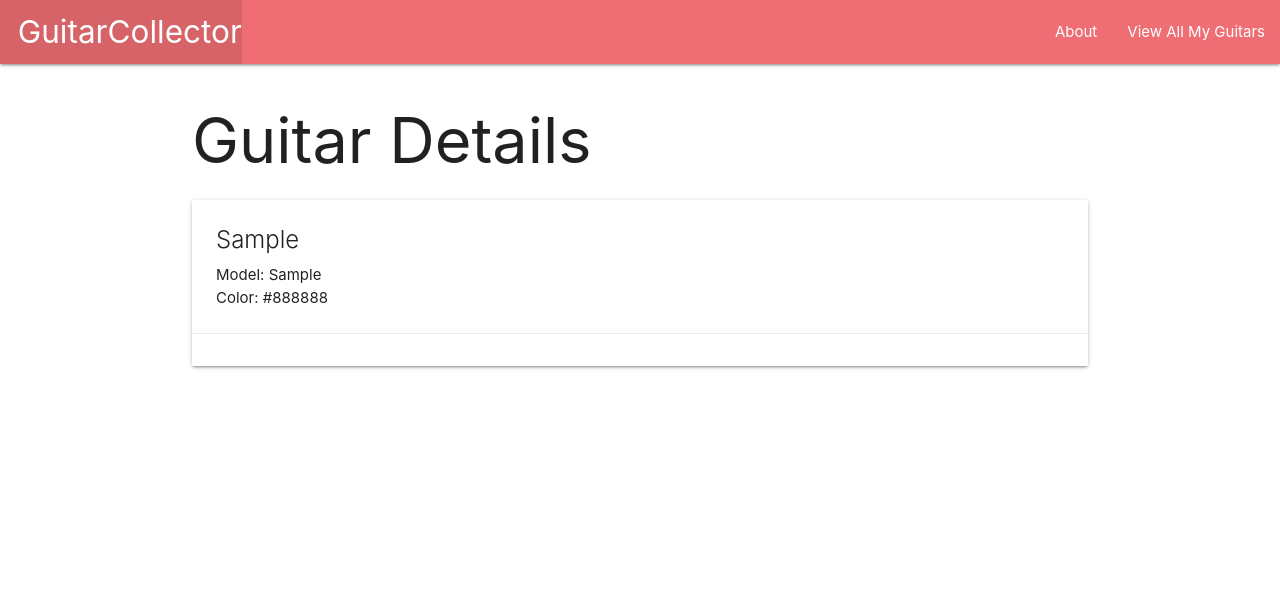
After one commit to kennybaquol/guitar-collector, a Django app: page /guitars/1/ in a window 1280 px wide. The commit adds this page. Shown: the top 606 px of the page. Run offline with Django 4.2, Linux system fonts and the light colour scheme; tables that the repository leaves empty hold one stand-in row (values such as "Sample post").

Commit message:
Part 2 is complete

```diff
--- /dev/null
+++ b/main_app/templates/guitars/detail.html
@@ -0,0 +1,16 @@
+{% extends 'base.html' %}
+{% block content %}
+
+<h1>Guitar Details</h1>
+
+<div class="card">
+  <div class="card-content">
+    <span class="card-title">{{ guitar.brand }}</span>
+    <p>Model: {{ guitar.model }}</p>
+    <p>Color: {{ guitar.color }}</p>
+  </div>
+  <div class="card-action">
+  </div>
+</div>
+
+{% endblock %}
--- a/main_app/templates/guitars/index.html
+++ b/main_app/templates/guitars/index.html
@@ -4,7 +4,7 @@
 <h1>Guitar List</h1>
 
 {% for guitar in guitars %}
-  <a href="/guitars">
+  <a href="/guitars/{{ guitar.id }}">
     <div class="card">
         <div class="card-content">
             <span class="card-title">{{ guitar.brand }}</span>
--- a/main_app/urls.py
+++ b/main_app/urls.py
@@ -4,5 +4,6 @@ from . import views
 urlpatterns = [
     path('', views.home, name='home'),
     path('about/', views.about, name='about'),
-    path('guitars/', views.guitars_index, name='index')
+    path('guitars/', views.guitars_index, name='index'),
+    path('guitars/<int:guitar_id>/', views.guitars_detail, name='detail')
 ]
--- a/main_app/views.py
+++ b/main_app/views.py
@@ -11,3 +11,7 @@ def about(request):
 def guitars_index(request):
   guitars = Guitar.objects.all()
   return render(request, 'guitars/index.html', { 'guitars' : guitars})
+
+def guitars_detail(request, guitar_id):
+  guitar = Guitar.objects.get(id=guitar_id)
+  return render(request, 'guitars/detail.html', { 'guitar': guitar })
```
